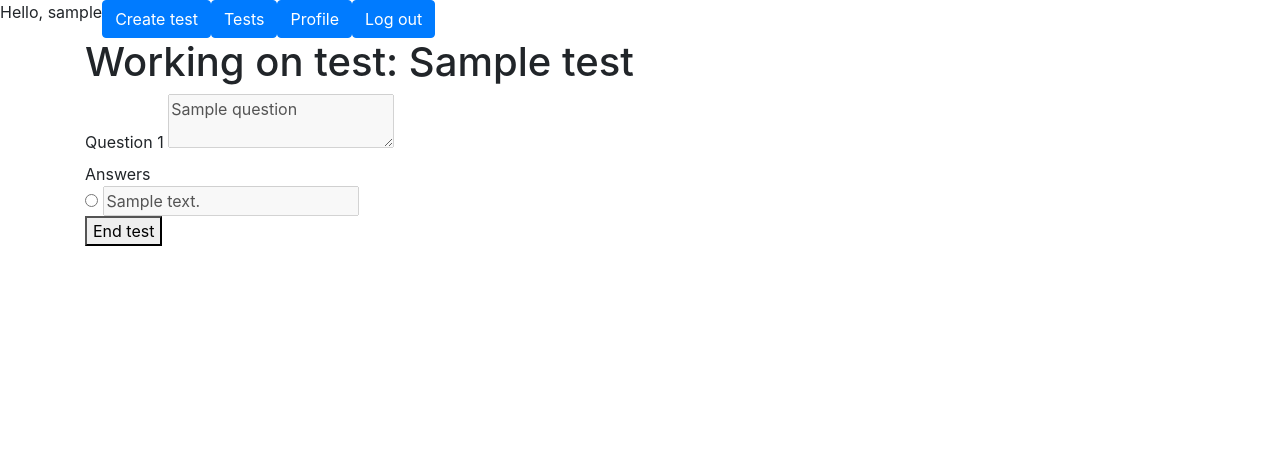
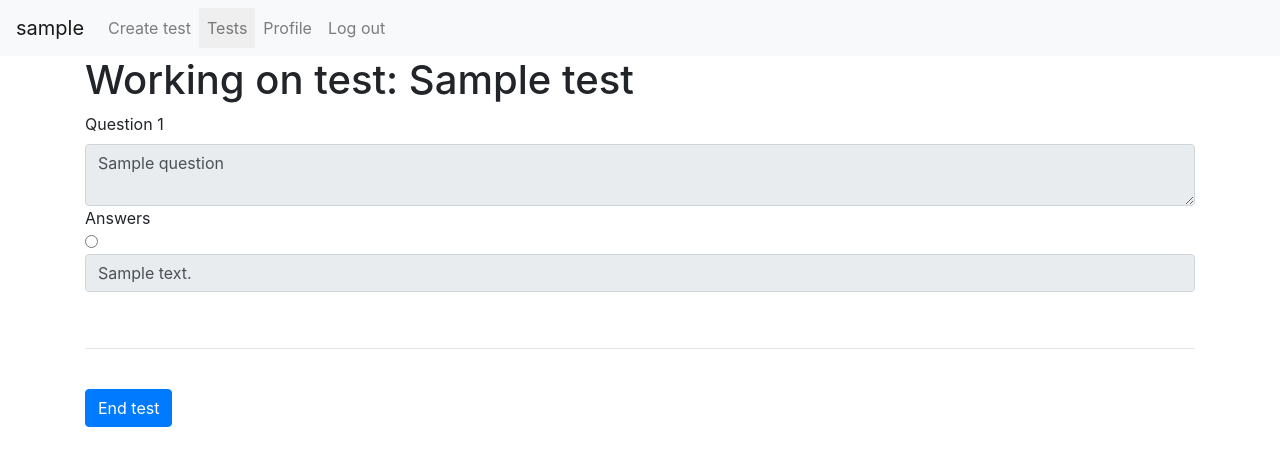
Before and after one commit to zaldis/TestSystem, a Django app: page /accounts/mytests/1/run in a window 1280 px wide. Shown: the top 466 px of the page. Run offline with Django 3.2, Linux system fonts and the light colour scheme; a user stored in the database is signed in; tables that the repository leaves empty hold one stand-in row (values such as "Sample post"); parts of the project's set-up code (start-up, migrations or seed data) failed here and were passed over; some libraries are stand-ins or nearby versions.

Commit message:
Refactor design

```diff
--- a/core/templates/accounts/create_test.html
+++ b/core/templates/accounts/create_test.html
@@ -1,4 +1,6 @@
 {% extends "base.html" %}
+
+{% block title %}New test{% endblock %}
 
 {% block content %}
     <h1>Creating test:</h1>
--- a/core/templates/accounts/running_test.html
+++ b/core/templates/accounts/running_test.html
@@ -1,4 +1,7 @@
 {% extends 'base.html' %}
+
+
+{% block title %}On testing{% endblock %}
 
 
 {% block content %}
@@ -8,17 +11,18 @@
         {% csrf_token %}
         {% for question in questions %}
             <label>Question {{ forloop.counter }}</label>
-            <textarea disabled>{{ question.question }}</textarea>
+            <textarea class="form-control" disabled>{{ question.question }}</textarea>
 
             <div>Answers</div>
             {% for answer in question.answer_set.all %}
-                <div>
+                <div class="form-group">
                     <input type="radio" name="answer-for-{{ question.id }}" value="{{ answer.id }}">
-                    <input type="text" value="{{ answer.text }}" disabled>
+                    <input type="text" value="{{ answer.text }}" disabled class="form-control">
                 </div>
             {% endfor %}
+            <br><hr><br>
         {% endfor %}
 
-        <button type="submit">End test</button>
+        <button type="submit" class="btn btn-primary">End test</button>
     </form>
 {% endblock %}
--- a/core/templates/base.html
+++ b/core/templates/base.html
@@ -16,28 +16,7 @@
         </title>
     </head>
     <body>
-        {% if user.is_authenticated %}
-            <div style="display: flex">
-                <span>Hello, {{ user.username }}</span>
-
-                <form action="{% url 'create_test' %}">
-                    <button type="submit" class="btn btn-primary">Create test</button>
-                </form>
-
-                <form action="{% url 'mytests' %}">
-                    <input type="hidden" name="client_zone" class="timezone">
-                    <button type="submit" class="btn btn-primary">Tests</button>
-                </form>
-
-                <form action="{% url 'profile' %}">
-                    <button type="submit" class="btn btn-primary">Profile</button>
-                </form>
-
-                <form action="{% url 'logout' %}">
-                    <button type="submit" class="btn btn-primary">Log out</button>
-                </form>
-            </div>
-        {% endif %}
+        {% include "snippets/navbar.html" with user=user %}
 
         <div class="container">
             {% block content %} {% endblock %}
--- a/core/templates/registration/login.html
+++ b/core/templates/registration/login.html
@@ -31,7 +31,7 @@
         </tr>
         </table>
 
-        <input type="submit" value="login">
+        <input type="submit" value="login" class="btn btn-primary">
         <input type="hidden" name="next" value="{{ next }}">
     </form>
 
--- /dev/null
+++ b/core/templates/snippets/navbar.html
@@ -0,0 +1,28 @@
+{% if user.is_authenticated %}
+    <nav class="navbar navbar-expand-lg navbar-light bg-light">
+        <span class="navbar-brand">{{ user.username }}</span>
+        <button class="navbar-toggler" type="button" data-toggle="collapse" data-target="#navbarNav"
+            aria-controls="navbarNav" aria-expanded="false" aria-label="Toggle navigation">
+            <span class="navbar-toggler-icon"></span>
+        </button>
+        <div class="collapse navbar-collapse" id="navbarNav">
+            <ul class="navbar-nav">
+                <li class="nav-item">
+                    <a class="nav-link" href="{% url 'create_test' %}">Create test</a>
+                </li>
+                <li class="nav-item">
+                    <form action="{% url 'mytests' %}">
+                        <input type="hidden" name="client_zone" class="timezone">
+                        <button type="submit" class="nav-link" style="border: none;">Tests</button>
+                    </form>
+                </li>
+                <li class="nav-item">
+                    <a class="nav-link" href="{% url 'profile' %}">Profile</a>
+                </li>
+                <li class="nav-item">
+                    <a class="nav-link" href="{% url 'logout' %}">Log out</a>
+                </li>
+            </ul>
+        </div>
+    </nav>
+{% endif %}
```
